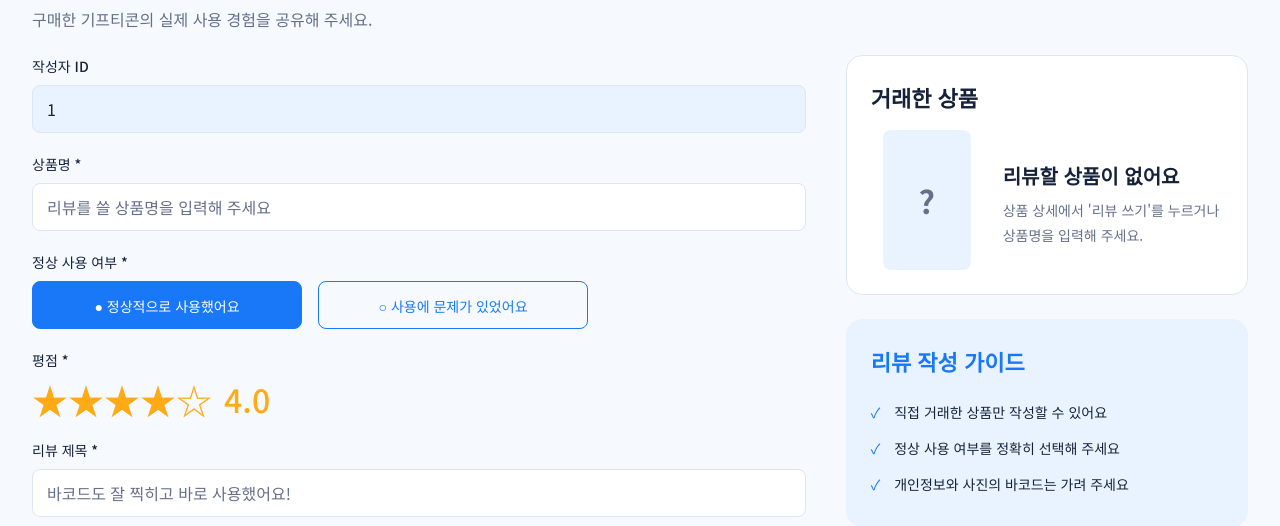
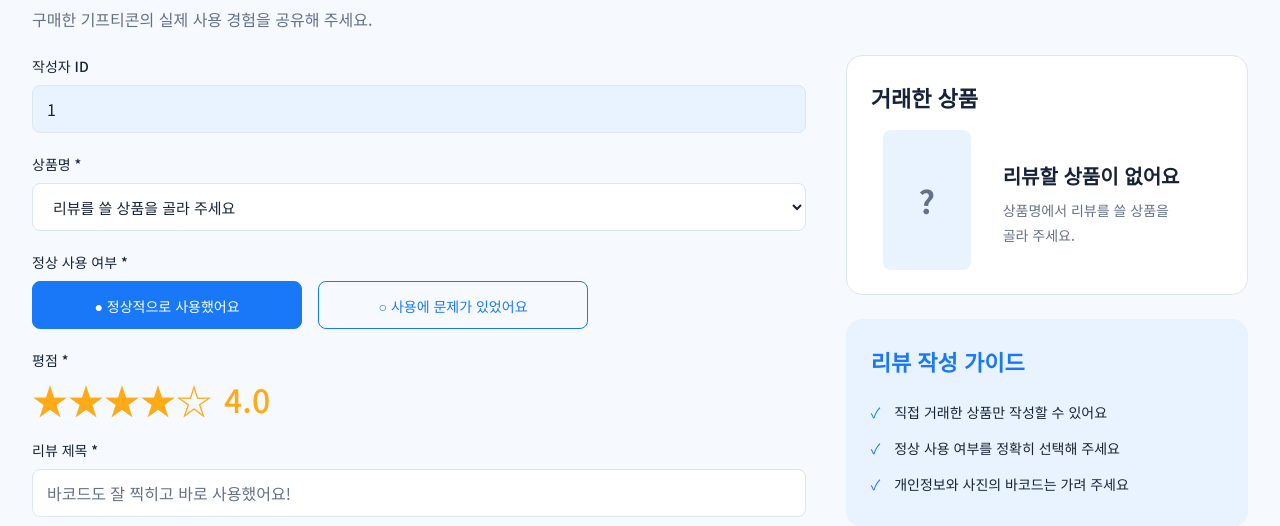
Before and after one commit to osp-5sondoson/2026_osp_project_5sondoson, a Flask app: page /reg_reviews in a window 1280 px wide. Shown: the part 161-687 px from the top of the page. Run offline with Flask 3, Linux system fonts and the light colour scheme; the visitor is signed in with stand-in values (Sample User, id 1); data that the repository does not hold is empty; parts of the project's set-up code (start-up, migrations or seed data) failed here and were passed over.

Commit message:
fix(review): 리뷰 작성 화면 상품명을 피그마 04처럼 드롭다운으로 (상세에서 오면 선택된 상태)

```diff
--- a/app.py
+++ b/app.py
@@ -275,7 +275,10 @@ def reg_review():
     product = normalize_item(item_name, raw) if isinstance(raw, dict) else None
     if product:
         product = {**raw, **product}
-    return render_template("reg_reviews.html", item_name=item_name, product=product)
+    # 피그마 04: 상품명은 드롭다운. 등록된 상품 이름을 보기로 넘김 (상세에서 오면 그 상품이 선택된 상태)
+    item_names = sorted(DB.get_items().keys())
+    return render_template("reg_reviews.html", item_name=item_name, product=product,
+                           item_names=item_names)
 
 
 # 내 기프티콘함(특별페이지) 샘플 데이터: 로그인한 구매자가 산 기프티콘
--- a/static/css/review.css
+++ b/static/css/review.css
@@ -483,6 +483,26 @@ img.avatar {
   margin-bottom: 20px;
 }
 
+/* 피그마 04: 상품명 드롭다운 (입력칸과 같은 높이·테두리, 오른쪽 ⌄) */
+.select-wrap select {
+  box-sizing: border-box;
+  width: 100%;
+  height: 48px;
+  padding: 0 16px;
+  font: inherit;
+  font-size: 15px;
+  color: var(--text);
+  background-color: var(--surface);
+  border: 1px solid var(--border);
+  border-radius: 8px;
+  cursor: pointer;
+}
+
+.select-wrap select:focus {
+  outline: none;
+  border-color: var(--primary);
+}
+
 .write-cancel {
   width: 100px;
 }
--- a/templates/reg_reviews.html
+++ b/templates/reg_reviews.html
@@ -16,13 +16,15 @@
    </div>
    <div class="form__field">
     <label for="item">상품명 *</label>
-    {% if product %}
-    {# 상품 상세의 "리뷰 쓰기"로 들어온 상품: 자동 입력 (고칠 수 없음) #}
-    <input type="text" name="item" id="item" value="{{ item_name }}" readonly class="input--readonly" required>
-    {% else %}
-    {# 상품 없이 들어온 경우(홈·리뷰 목록 등): 상품명을 직접 입력 #}
-    <input type="text" name="item" id="item" value="{{ item_name }}" placeholder="리뷰를 쓸 상품명을 입력해 주세요" required>
-    {% endif %}
+    {# 피그마 04: 상품명 드롭다운. 상품 상세의 '리뷰 쓰기'로 오면 그 상품이 선택된 상태 #}
+    <div class="select-wrap">
+     <select name="item" id="item" required>
+      <option value="" disabled {% if not product %}selected{% endif %}>리뷰를 쓸 상품을 골라 주세요</option>
+      {% for n in item_names %}
+      <option value="{{ n }}" {% if product and n == item_name %}selected{% endif %}>{{ n }}</option>
+      {% endfor %}
+     </select>
+    </div>
     {% if product %}<p class="form__help">판매자 {{ product.seller }}님과 거래한 상품이에요.</p>{% endif %}
    </div>
    <div class="form__field">
@@ -92,7 +94,7 @@
      <div class="side-product__placeholder" aria-hidden="true">?</div>
      <div>
       <strong class="side-product__name">리뷰할 상품이 없어요</strong>
-      <span class="side-product__seller">상품 상세에서 '리뷰 쓰기'를 누르거나<br>상품명을 입력해 주세요.</span>
+      <span class="side-product__seller">상품명에서 리뷰를 쓸 상품을<br>골라 주세요.</span>
      </div>
     </div>
    </div>{% endif %}
@@ -125,17 +127,11 @@
    document.getElementById("rating_score").textContent = Number(el.value).toFixed(1);
   });
  });
- // 상품 없이 들어와 상품명을 직접 입력한 경우: 입력을 마치면 그 상품으로 다시 열어
- // 상품명 자동 입력 + 오른쪽 "거래한 상품" 카드 표시 (상품 상세의 리뷰 쓰기와 같은 화면)
- const itemInput = document.getElementById("item");
- if (itemInput && !itemInput.readOnly) {
-  itemInput.addEventListener("change", () => {
-   const name = itemInput.value.trim();
-   if (name) {
-    location.href = "{{ url_for('reg_review') }}?item=" + encodeURIComponent(name);
-   }
-  });
- }
+ // 드롭다운에서 상품을 고르면 그 상품으로 다시 열어 오른쪽 "거래한 상품" 카드 표시
+ const itemSelect = document.getElementById("item");
+ itemSelect.addEventListener("change", () => {
+  location.href = "{{ url_for('reg_review') }}?item=" + encodeURIComponent(itemSelect.value);
+ });
  const content = document.getElementById("content");
  content.addEventListener("input", () => {
   document.getElementById("content_count").textContent = content.value.length;
```
